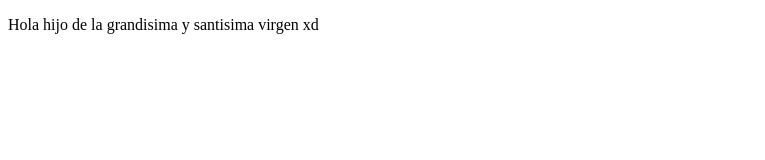
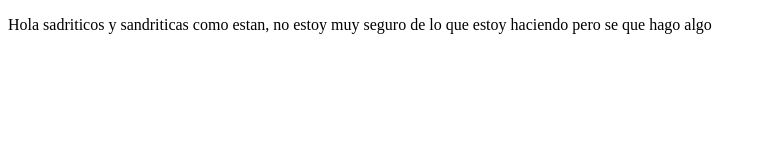
Before and after one commit to iSonArno/proyectoDemoCursoPrework, a plain HTML site: page index.html in a window 1280 px wide. Shown: the whole page, without its empty margins (0-765 px from the left). Drawn offline with Linux system fonts and the light colour scheme.

Commit message:
first commit

```diff
--- a/index.html
+++ b/index.html
@@ -9,7 +9,7 @@
 </head>
 <body>
     <p>
-        Hola hijo de la grandisima y santisima virgen xd
+        Hola sadriticos y sandriticas como estan, no estoy muy seguro de lo que estoy haciendo pero se que hago algo
     </p>
 </body>
 </html>
```
